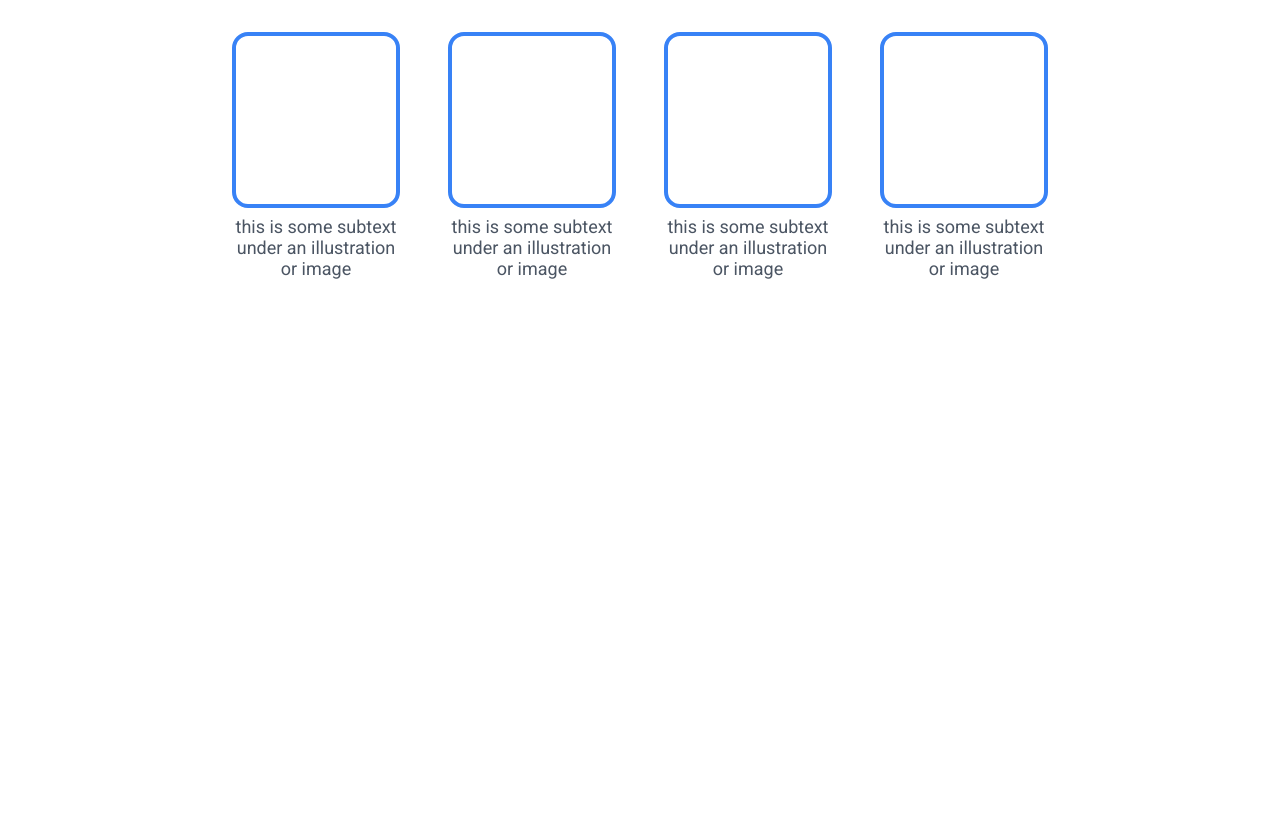
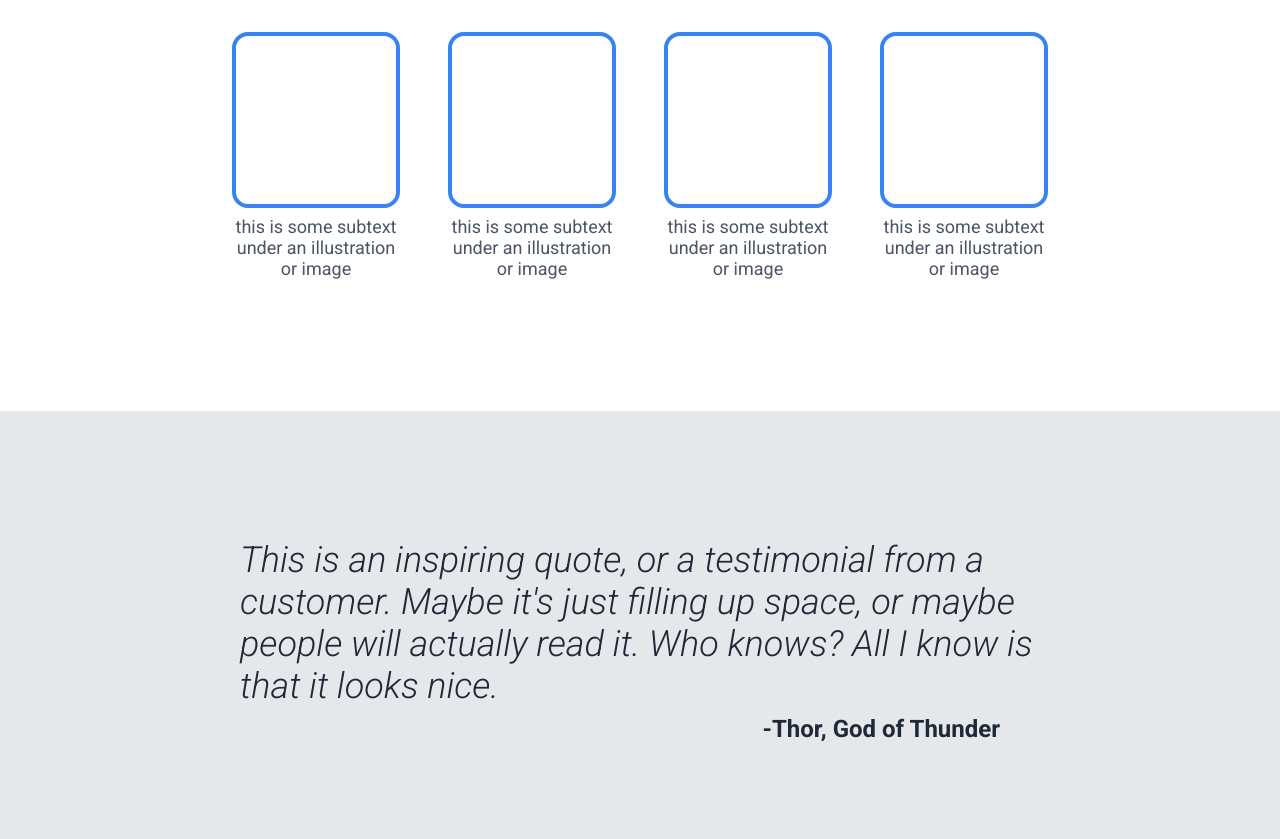
Before and after one commit to isacl/odin-landing-page, a plain HTML site: page index.html in a window 1280 px wide. Shown: the part 662-1501 px from the top of the page. Before the commit the page ends 1073 px from the top, so only its background shows below. Drawn offline with Linux system fonts and the light colour scheme.

Commit message:
Add third section
I also renamed the classes for the previous sections to "first" and
"second" and replaced the <link> to the Roboto font in the HTML with an
@import in the CSS.

```diff
--- a/index.html
+++ b/index.html
@@ -6,13 +6,12 @@
     <meta http-equiv="X-UA-Compatible" content="IE=edge">
     <meta name="viewport" content="width=device-width, initial-scale=1.0">
     <title>Document</title>
-    <link rel="stylesheet" href="https://fonts.googleapis.com/css?family=Roboto">
     <link rel="stylesheet" href="style.css">
 </head>
 
 <body>
 
-    <div class="section introduction">
+    <div class="section first">
         <div class="container">
 
             <div class="header">
@@ -29,8 +28,7 @@
                     <div class="hero-text">This website is awesome</div>
                     <div class="hero-subtext">
                         This website has some subtext that goes here under the main title. It's a
-                        smaller
-                        font and the color is lower contrast.
+                        smaller font and the color is lower contrast.
                     </div>
                     <button class="sign-up"><a href="#">Sign up</a></button>
                 </div>
@@ -41,7 +39,7 @@
         </div>
     </div>
 
-    <div class="section information">
+    <div class="section second">
         <div class="container">
 
             <div class="header">Some random information.</div>
@@ -76,6 +74,21 @@
         </div>
     </div>
 
+    <div class="section third">
+        <div class="container">
+
+            <div class="content">
+                <div class="quote">
+                    This is an inspiring quote, or a testimonial from a customer. Maybe it's just
+                    filling up space, or maybe people will actually read it. Who knows? All I know
+                    is that it looks nice.
+                </div>
+                <div class="author">-Thor, God of Thunder</div>
+            </div>
+
+        </div>
+    </div>
+
 </body>
 
 </html>
--- a/style.css
+++ b/style.css
@@ -1,5 +1,7 @@
+@import url("https://fonts.googleapis.com/css2?family=Roboto:ital,wght@0,100;0,300;0,400;0,500;0,700;0,900;1,100;1,300;1,400;1,500;1,700;1,900&display=swap");
+
 body {
-    font-family: "Roboto";
+    font-family: "Roboto", sans-serif;
     margin: 0;
 }
 
@@ -31,11 +33,11 @@ button.sign-up a {
     max-width: 1024px;
 }
 
-.introduction {
+.first {
     background-color: #1F2937;
 }
 
-.introduction .header {
+.first .header {
     display: flex;
     justify-content: space-between;
     align-items: center;
@@ -75,14 +77,14 @@ button.sign-up a {
     font-weight: 800;
 }
 
-.introduction .content {
+.first .content {
     display: flex;
     align-items: center;
     gap: 48px;
     margin: 120px 0;
 }
 
-.introduction button.sign-up {
+.first button.sign-up {
     margin-top: 16px;
 }
 
@@ -96,20 +98,20 @@ button.sign-up a {
     align-items: center;
 }
 
-.information .container {
+.second .container {
     padding-top: 48px;
     padding-bottom: 132px;
     gap: 48px;
 }
 
-.information .header {
+.second .header {
     color: #1F2937;
     font-size: 36px;
     font-weight: 800;
     text-align: center;
 }
 
-.information .content {
+.second .content {
     display: flex;
     gap: 48px;
 }
@@ -137,3 +139,32 @@ button.sign-up a {
     font-size: 18px;
     text-align: center;
 }
+
+.third {
+    background-color: #E5E7EB;
+}
+
+.third .container {
+    padding: 128px 0 96px 0;
+}
+
+.third .content {
+    color: #1F2937;
+    max-width: 800px;
+    display: flex;
+    flex-direction: column;
+    gap: 8px;
+}
+
+.quote {
+    font-size: 36px;
+    font-weight: 300;
+    font-style: italic;
+}
+
+.author {
+    font-size: 24px;
+    font-weight: bold;
+    text-align: right;
+    margin: 0 5% 0 5%;
+}
```
